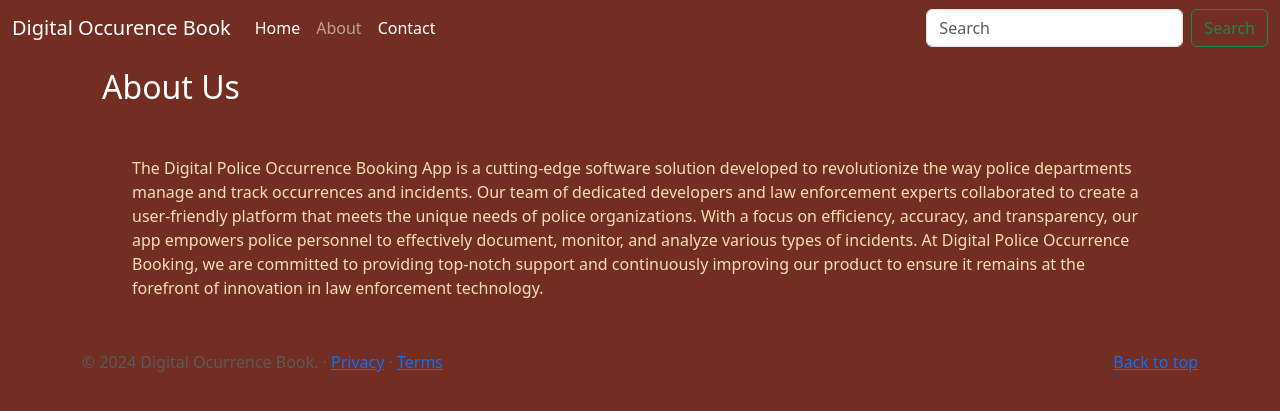
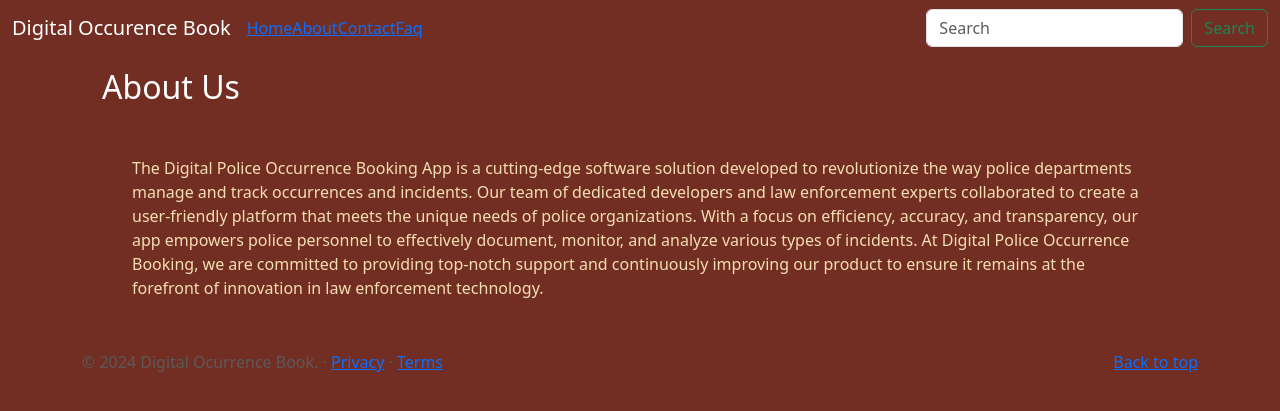
Before and after one commit to AllanWaiguru/Digital-Police-Occurrence-Book-, a Django app: page /about/ in a window 1280 px wide. Shown: the top 411 px of the page. Run offline with Django 5.2, Linux system fonts and the light colour scheme; some libraries are stand-ins or nearby versions.

Commit message:
added nav-links

```diff
--- a/templates/_base.html
+++ b/templates/_base.html
@@ -32,13 +32,16 @@
         <div class="collapse navbar-collapse" id="navbarCollapse">
           <ul class="navbar-nav me-auto mb-2 mb-md-0">
             <li class="nav-item">
-              <a class="nav-link active" aria-current="page" href="#">Home</a>
+              <a class="obook_app/homepage.html" aria-current="page" href="#">Home</a>
             </li>
             <li class="nav-item">
-              <a class="nav-link" href="#">About</a>
+              <a class="obook_app/about-us.html" href="#">About</a>
             </li>
             <li class="nav-item">
-              <a class="nav-link active" aria-current="true">Contact</a>
+              <a class="obook_app/contact-us.html" aria-current="true">Contact</a>
+            </li>
+            <li class="nav-item">
+              <a class="obook_app/faqs.html" aria-current="true">Faq</a>
             </li>
           </ul>
           <form class="d-flex" role="search">
```
